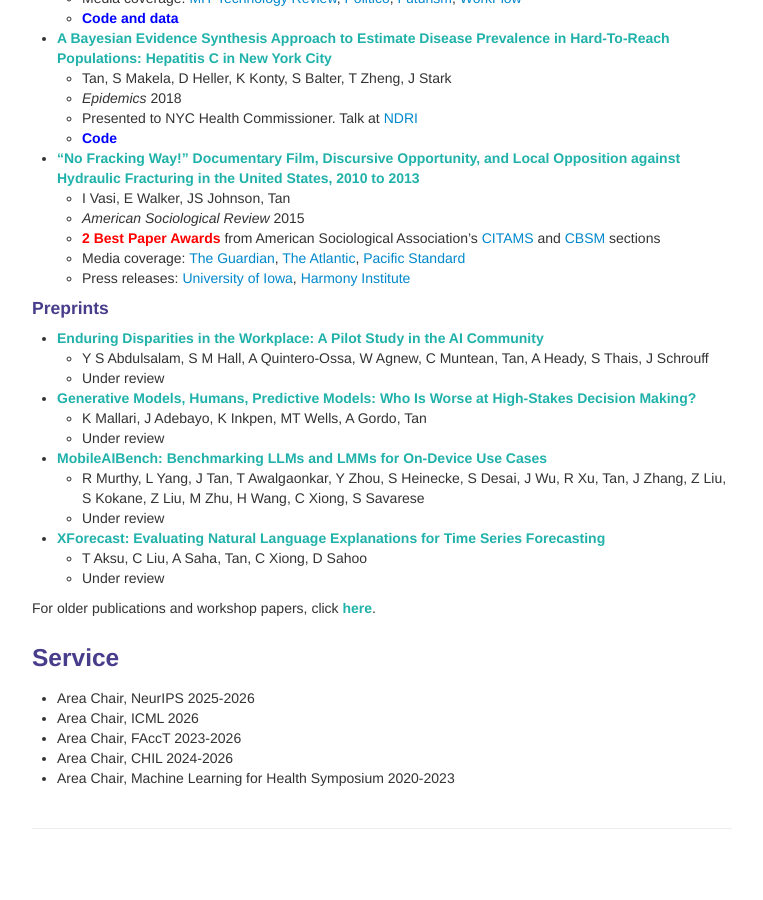
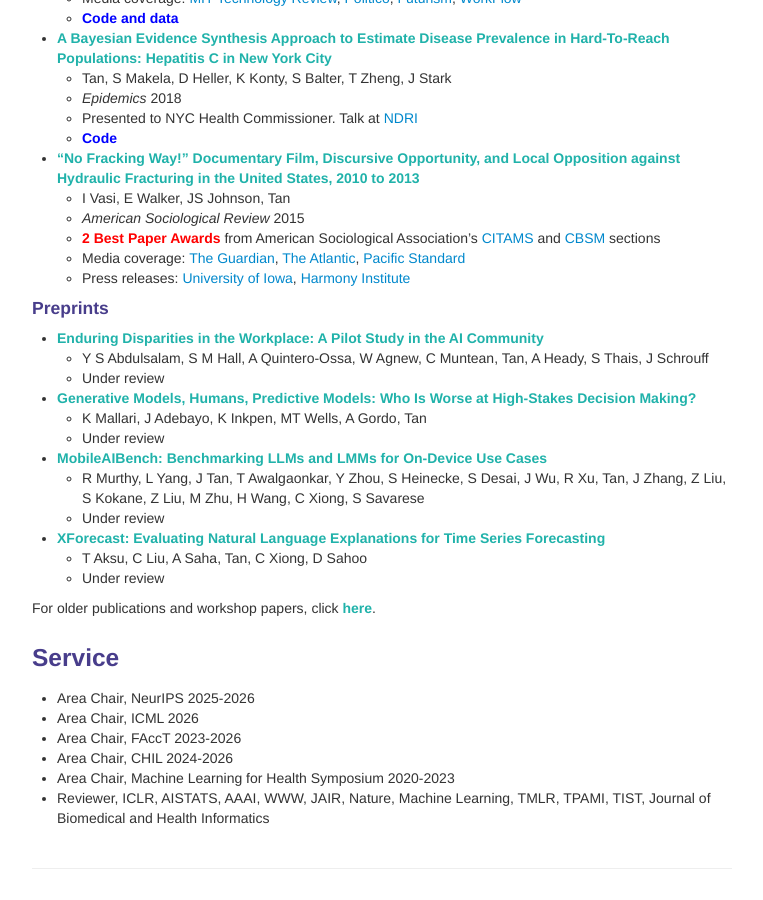
Before and after one commit to shftan/shftan.github.io, a Jekyll site: the page built from index.md, in a window 1280 px wide and 900 px high, scrolled down 1924 px. Shown: the whole window, without its empty margins (258-1021 px from the left). Built offline with Jekyll 4.4.1, drawn with Linux system fonts in a browser that asks for light colours; before the commit the page ends 2784 px from its top, so only the background shows below that.

Commit message:
Update index.md

```diff
--- a/index.md
+++ b/index.md
@@ -129,3 +129,4 @@ For older publications and workshop papers, click <a class="paper" href="olderpu
 - Area Chair, FAccT 2023-2026
 - Area Chair, CHIL 2024-2026
 - Area Chair, Machine Learning for Health Symposium 2020-2023
+- Reviewer, ICLR, AISTATS, AAAI, WWW, JAIR, Nature, Machine Learning, TMLR, TPAMI, TIST, Journal of Biomedical and Health Informatics
```
